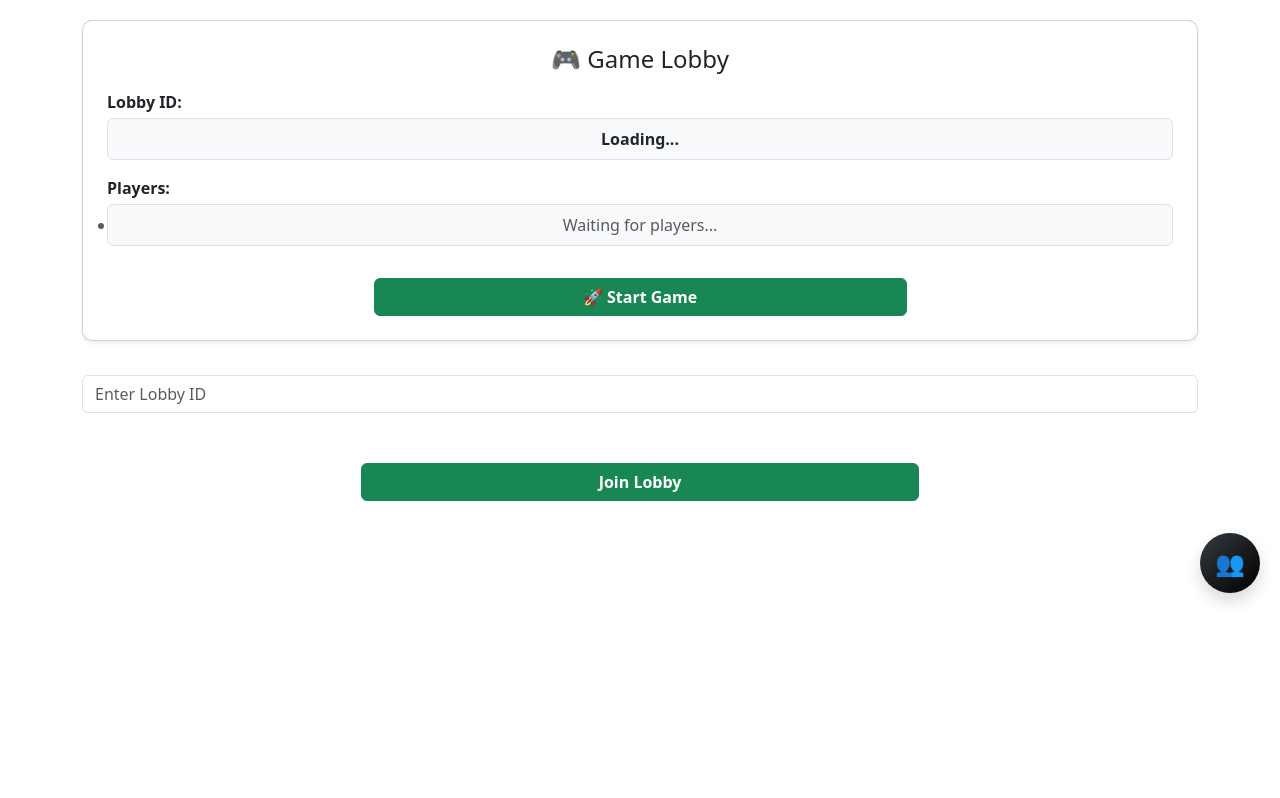
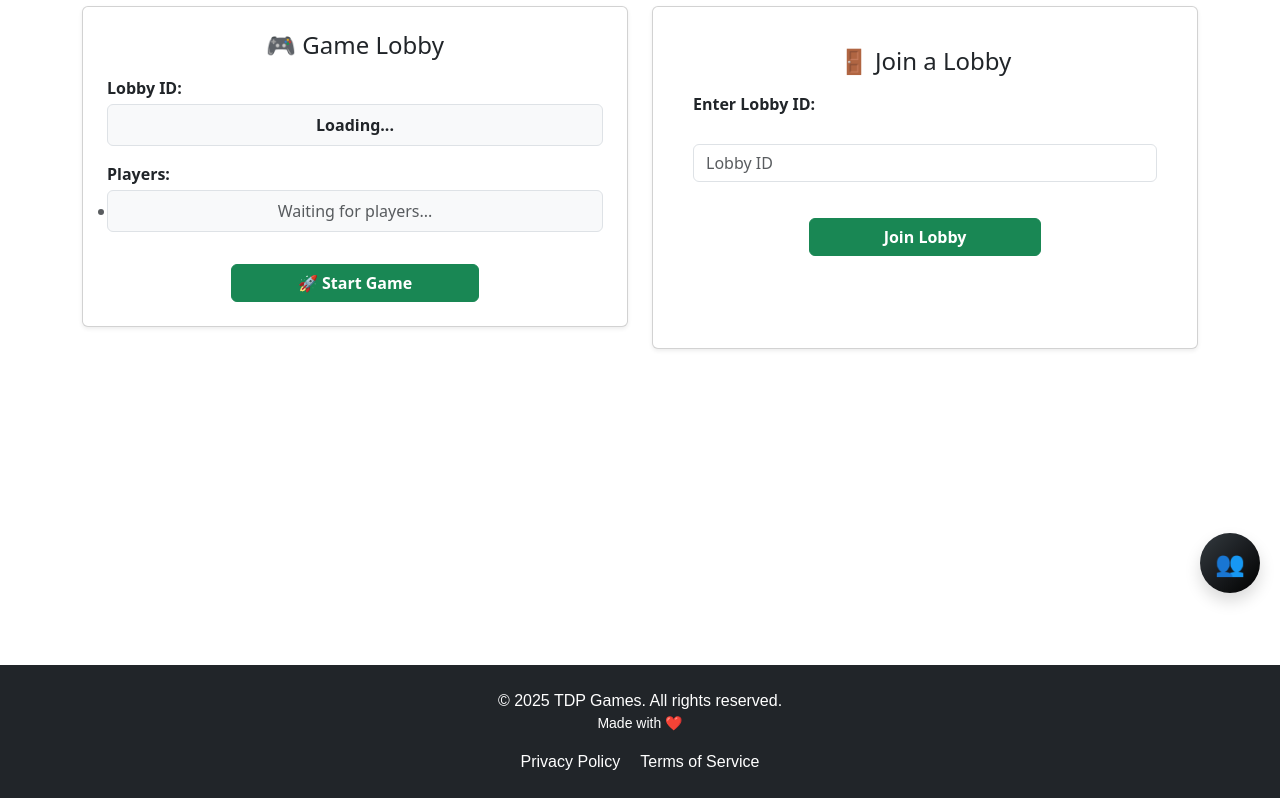
Before and after one commit to rockclimber147/CloudComputingTermProject, a plain HTML site: page Frontend/home.html in a window 1280 px wide. Shown: the part 187-985 px from the top of the page. Before the commit the page ends 960 px from the top, so only its background shows below. Drawn offline with nearby package versions, Linux system fonts and the light colour scheme.

Commit message:
Added footer to home page and made card layout for lobby form

```diff
--- a/Frontend/home.html
+++ b/Frontend/home.html
@@ -62,10 +62,11 @@
             <h2 id="welcome">Welcome, User!</h2>
             <p class="lead">Join a lobby or invite friends to play.</p>
 
-            <!-- Current Lobby -->
-            <div id="lobby-info" class="card shadow-sm p-4">
+            <div class="row">
+                <!-- Current Lobby Card -->
+                <div class="col-md-6 mb-4 d-flex">
+                    <div id="lobby-info" class="card shadow-sm p-4 flex-fill">
                         <h4 class="text-center mb-3">🎮 Game Lobby</h4>
-
                         <div class="mb-3">
                             <p class="mb-1"><strong>Lobby ID:</strong></p>
                             <div class="bg-light border rounded p-2 text-center">
@@ -83,29 +84,35 @@
                             <button id="start-game-btn" class="btn btn-success w-50 fw-bold">🚀 Start Game</button>
                         </div>
                     </div>
-            <br>
+                </div>
 
-            <!-- Lobby Form -->
+                            <!-- Join Lobby Card -->
+                <div class="col-md-6 d-flex">
+                    <div class="card shadow-sm p-4 flex-fill" id="lobbyForm">
+                        <div class="card-body d-flex flex-column ">
+                            <h4 class="card-title text-center mb-3">🚪 Join a Lobby</h4>
+                            <form id="joinLobbyForm">
                                 <div class="mb-3">
-                <input
-                    type="text"
-                    id="lobby-id-input"
-                    class="form-control"
-                    placeholder="Enter Lobby ID" />
-                    <br>
-                <div class="d-flex justify-content-center mt-3">
-                    <button class="btn btn-success fw-bold" id="join-lobby-btn">Join Lobby</button>
+                                    <label for="lobby-id-input" class="form-label">Enter Lobby ID:</label>
+                                    <input type="text" id="lobby-id-input" class="form-control" placeholder="Lobby ID" required>
+                                </div>
+                                <div id="lobbyButton" class="d-flex justify-content-center mt-2">
+                                    <button id="join-lobby-btn" class="btn btn-success w-50 fw-bold">Join Lobby</button>
+                                </div>
+                            </form>
+                        </div>
+                    </div>
                 </div>
             </div>
         </div>
 
         <!-- Friend Panel Toggle Button -->
-        <button id="friend-panel-toggle" class="btn btn-primary rounded-circle shadow" style="position: fixed; bottom: 20px; right: 20px; z-index: 1050; width: 60px; height: 60px;">
+        <button id="friend-panel-toggle" class="btn btn-primary rounded-circle shadow" >
             <span class="fw-bold">👥</span>
         </button>
 
         <!-- Friend Panel -->
-        <div id="friend-panel" class="card shadow-lg" style="position: fixed; bottom: 90px; right: 20px; width: 300px; max-height: 800px; overflow-y: auto; z-index: 1050; display: none;">
+        <div id="friend-panel" class="card shadow-lg">
 
             <div class="card-header bg-dark text-white d-flex justify-content-between align-items-center">
                 <span>Friends</span>
@@ -116,6 +123,8 @@
                 <!-- Add Friend Section -->
                 <div class="mb-3">
                     <input type="text" id="searchInput" class="form-control" placeholder="Search by username...">
+                    <ul class="list-group position-absolute bg-white w-100 mt-2 shadow-sm overflow-hidden" id="searchResults" style="max-width: 290px; z-index: 1000; top: 100%; right: 10px;">
+                    </ul>
                     <button class="btn btn-sm btn-success w-100 mt-2">Add Friend</button>
                 </div>
 
@@ -179,6 +188,18 @@
             </div>
         </div>
 
+        <!-- Footer -->
+        <footer class="bg-dark text-white py-4 mt-5">
+            <div class="container text-center">
+                <p class="mb-0">© 2025 TDP Games. All rights reserved.</p>
+                <p class="small">Made with ❤️</p>
+                <div>
+                    <a href="#" class="text-white me-3">Privacy Policy</a>
+                    <a href="#" class="text-white">Terms of Service</a>
+                </div>
+            </div>
+        </footer>
+
         <script src="https://cdn.jsdelivr.net/npm/bootstrap@5.3.0/dist/js/bootstrap.bundle.min.js"></script>
         <script src="scripts/home.js" type="module"></script>
         <script src="scripts/refreshLogin.js" type="module"></script>
--- a/Frontend/styles/home.css
+++ b/Frontend/styles/home.css
@@ -10,11 +10,25 @@
     font-weight: 500;
 }
 
-html, body{
-    height: 120vh;
+html, body {
+    height:100%;
+    margin: 0;
 }
+
 #home-front{
     position: relative;
+    padding-bottom: 100px;
+}
+
+#home-front {
+    position: relative;
+    min-height: calc(100vh - 100px);
+    display: flex;
+    flex-direction: column;
+}
+#game-front {
+    padding-bottom: 500px;
+    height: 800px;
 }
 
 .lead{
@@ -78,7 +92,7 @@ html, body{
     top: 73%;
     left: 50%;
     transform: translate(-50%, -50%);
-
+    margin-bottom: 50px;
 }
 
 /* Player Info */
@@ -115,31 +129,28 @@ html, body{
 }
 
 /* Lobby */
-.card {
-    border-radius: 10px;
-    padding: 20px;
+
+#joinLobbyForm .form-control {
+    height: auto; /* Adjust input height if needed */
+}
+
+#lobbyForm{
+    height: 343px;
+
 }
 
 
-#enter-lobby-form {
+#lobby-id-input{
     margin-top: 20px;
-    max-width: 400px;
-    margin-left: auto;
-    margin-right: auto;
+
 }
 
-#lobby-id-input {
-    margin-top: 10px;
+#lobbyButton{
+    padding-top: 20px;
 }
 
 .form-label {
     font-weight: bold;
-}
-
-
-#join-lobby-btn {
-    width: 50%;
-    margin-top: 10px;
 }
 
 
@@ -155,9 +166,7 @@ html, body{
     z-index: 1;
 }
 
-#lobby-info{
-    margin-top: 30px;
-}
+
 
 /* Make the search container responsive */
 .search-container {
@@ -186,7 +195,7 @@ html, body{
     width: 100%; /* Matches input width */
     margin-top: 5px;
     box-shadow: 0 2px 10px rgba(0, 0, 0, 0.1);
-    z-index: 1000;
+    z-index: 2000;
     position: absolute;
 }
 
@@ -223,6 +232,12 @@ html, body{
     font-size: 1.5rem;
     transition: all 0.3s ease;
     border: none;
+    position: fixed;
+    bottom: 20px;
+    right: 20px;
+    z-index: 1050;
+    width: 60px;
+    height: 60px;
 }
 
 #friend-panel-toggle:hover {
@@ -234,6 +249,15 @@ html, body{
     border-radius: 15px;
     overflow: hidden; /* Ensures header and body are perfectly aligned */
     padding: 0;
+    z-index:1;
+    position: fixed;
+     bottom: 90px;
+     right: 20px;
+     width: 300px;
+     max-height: 800px;
+     overflow-y: auto;
+     z-index: 1050;
+     display: none;
 }
 
 #friend-panel .card-header {
@@ -258,3 +282,18 @@ html, body{
 #friend-panel .btn-sm {
     font-size: 0.75rem;
 }
+
+/*Footer*/
+footer {
+    font-family: Arial, sans-serif;
+    margin-top: auto;
+    position: relative;
+}
+
+footer a {
+    text-decoration: none;
+}
+
+footer a:hover {
+    text-decoration: underline;
+}
```
Lines whose indentation alone changed are shown as unchanged.
